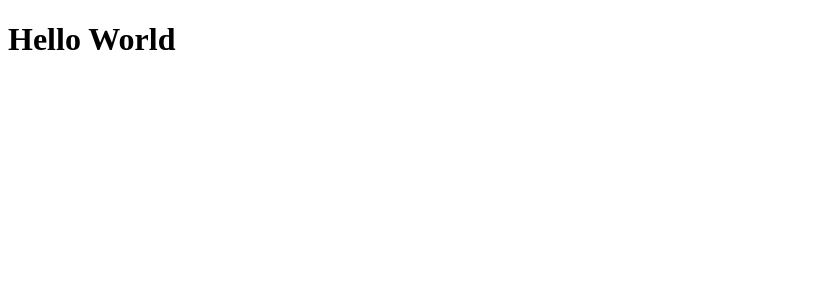
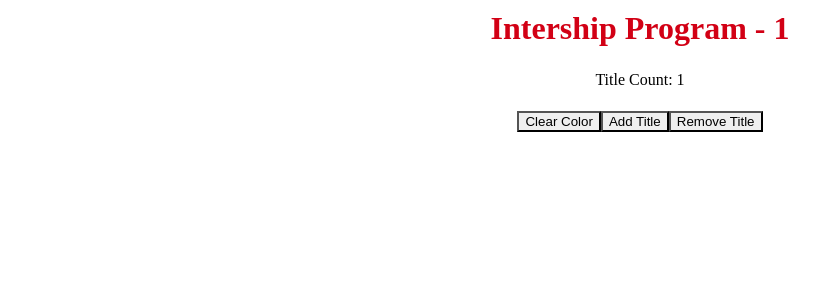
Before and after one commit to GerradND/Delman-Internship-Gerrad, a Next.js app in the folder delman-internship/: page /title-transformer in a window 1280 px wide. Shown: the top 300 px of the page, without its empty margins (0-840 px from the left). Built offline with nearby package versions, Linux system fonts and the light colour scheme.

Commit message:
finish feature of title transformation

```diff
--- a/delman-internship/pages/title-transformer/index.js
+++ b/delman-internship/pages/title-transformer/index.js
@@ -1,5 +1,61 @@
+import { Flex, Button, Text } from '@chakra-ui/react';
+import React, { useState, useEffect } from 'react';
+import Title from '../../components/Title';
+
 function TitleTransformer() {
-	return <h1>Hello World</h1>;
+	const [isClear, setIsClear] = useState(false);
+	const [title, setTitle] = useState('Clear Color');
+	const [myArray, setMyArray] = useState(['Intership Program - 1']);
+	const [number, setNumber] = useState(2);
+
+	useEffect(() => {
+		if (isClear) {
+			setTitle('Randomize Color');
+		} else {
+			setTitle('Clear Color');
+		}
+	}, [isClear]);
+
+	return (
+		<>
+			<Flex alignItems="center" justifyContent="center" flexDirection="column">
+				{myArray.map((detail) => {
+					return <Title isClear={isClear} detail={detail} key={detail} />;
+				})}
+				<Flex mt="6">
+					<Text>Title Count: {number - 1}</Text>
+				</Flex>
+				<Flex mt="6">
+					<Button onClick={() => setIsClear(!isClear)}>{title}</Button>
+					<Button
+						onClick={() => {
+							if (number < 6) {
+								setNumber(number + 1);
+								setMyArray((myArray) => [
+									...myArray,
+									'Intership Program - ' + number.toString(),
+								]);
+							}
+						}}
+						disabled={number == 6}
+					>
+						Add Title
+					</Button>
+					<Button
+						onClick={() => {
+							if (number > 2) {
+								setNumber(number - 1);
+								setMyArray(myArray.slice(0, -1));
+							}
+						}}
+						disabled={number == 2}
+					>
+						Remove Title
+					</Button>
+				</Flex>
+			</Flex>
+		</>
+	);
 }
 
 export default TitleTransformer;
```
